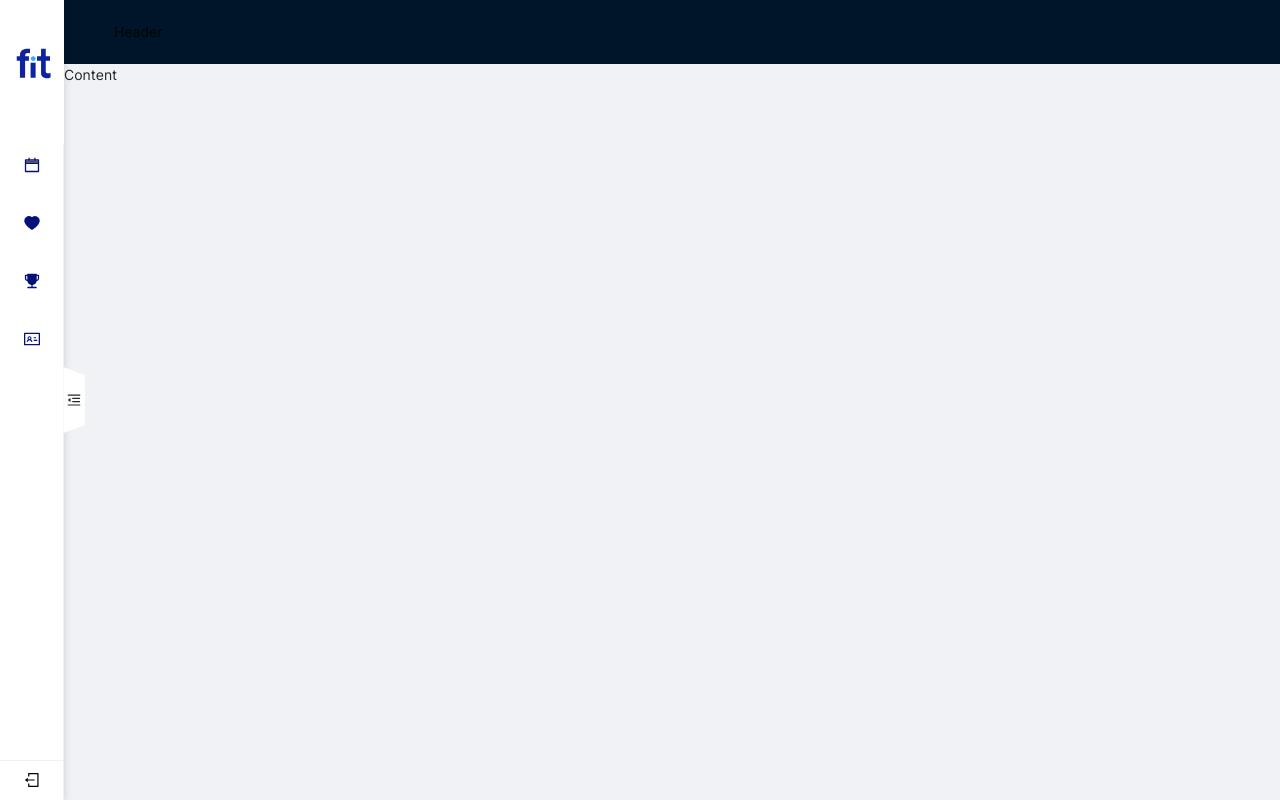
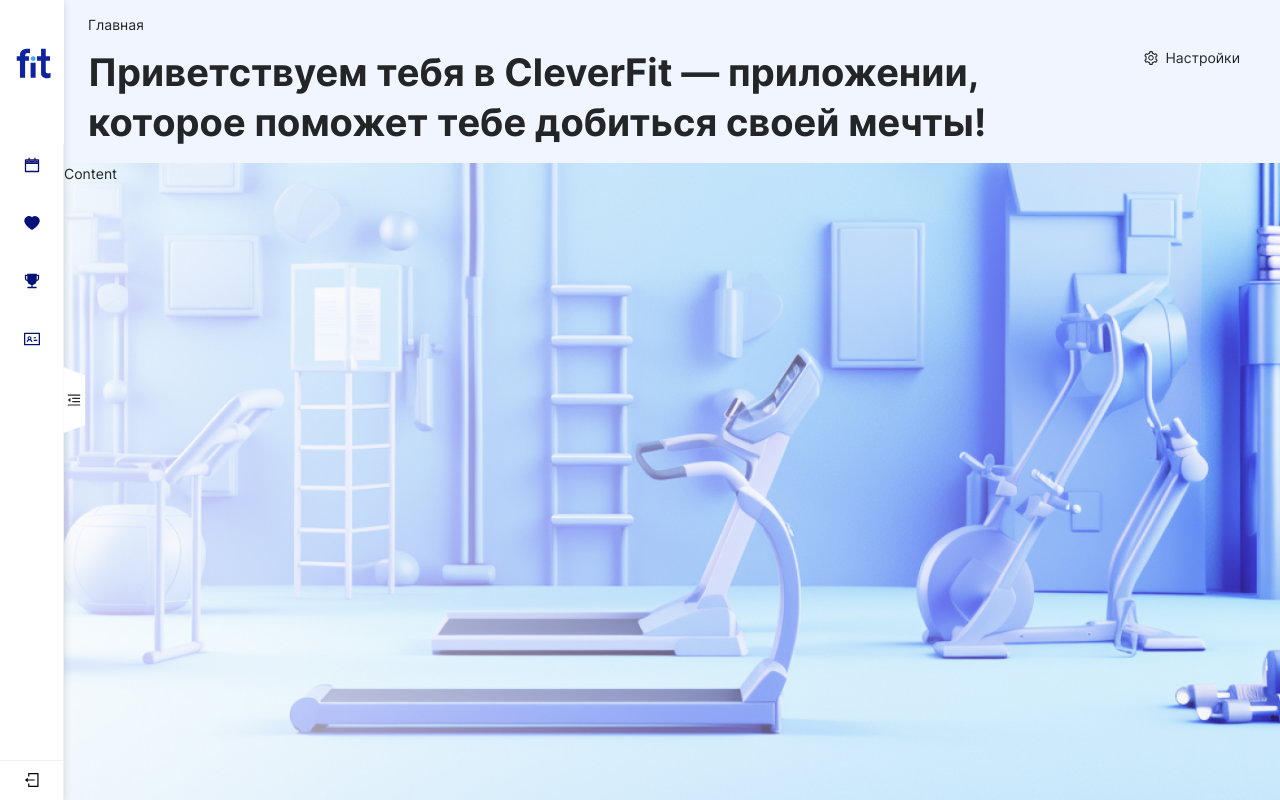
Before and after one commit to ClevertecFrontendLab/nester-dev, a React (Vite) app: page /#/ in a window 1280 px wide. Built offline with nearby package versions, Linux system fonts and the light colour scheme.

Commit message:
feat: implement Header component

```diff
--- a/src/components/index.ts
+++ b/src/components/index.ts
@@ -1 +1,2 @@
 export { default as Aside } from './layout/Aside/Aside';
+export { default as Header } from './layout/Header/Header';
--- a/src/components/layout/Aside/Aside.module.scss
+++ b/src/components/layout/Aside/Aside.module.scss
@@ -14,6 +14,10 @@
 
     @media (max-width: $breakpoint-md) {
         padding-top: 0;
+    }
+
+    @media (max-width: $breakpoint-xs) {
+        position: absolute;
     }
 }
 
--- /dev/null
+++ b/src/components/layout/Header/Header.module.scss
@@ -0,0 +1,43 @@
+@import "src/assets/styles/_breakpoints.scss";
+
+.header {
+    color: var(--character-light-title-85);
+
+    :global {
+        .ant-layout-header {
+            display: flex;
+            flex-direction: column;
+            height: auto;
+            gap: 8px;
+            padding: 16px 24px;
+            background: var(--primary-light-1);
+
+            @media (max-width: $breakpoint-xs) {
+                gap: 0;
+            }
+        }
+
+        h1.ant-typography {
+            margin-right: auto;
+            margin-bottom: 0 !important;
+            margin-top: 6px;
+            font-weight: 700;
+            font-size: 38px;
+            line-height: 130%;
+
+            @media (max-width: $breakpoint-lg) {
+                font-weight: 500;
+                font-size: 24px;
+            }
+
+            @media (max-width: $breakpoint-xs) {
+                font-size: 20px;
+                font-weight: 500;
+            }
+        }
+    }
+
+    &_breadcrumb {
+        line-height: 130%;
+    }
+}
--- /dev/null
+++ b/src/components/layout/Header/Header.tsx
@@ -0,0 +1,34 @@
+import { FC } from 'react';
+import { Button, Layout, Row, Typography } from 'antd';
+import styles from './Header.module.scss';
+import { SettingOutlined } from '@ant-design/icons';
+import useMediaQuery from '@hooks/useMediaQuery.ts';
+
+const Header: FC = () => {
+    const isLargerMd = useMediaQuery('(min-width: 992px)');
+    const isLessXs = useMediaQuery('(max-width: 480px)');
+
+    return (
+        <div className={styles.header}>
+            <Layout.Header>
+                <Typography.Text className={styles.header_breadcrumb}>Главная</Typography.Text>
+                <Row wrap={false}>
+                    <Typography.Title level={1}>
+                        Приветствуем тебя в CleverFit — приложении,
+                        <br /> которое поможет тебе добиться своей мечты!
+                    </Typography.Title>
+
+                    <Button
+                        type={!isLessXs ? 'text' : 'default'}
+                        icon={(isLargerMd || isLessXs) && <SettingOutlined />}
+                        shape={isLessXs && 'circle'}
+                    >
+                        {!isLessXs && 'Настройки'}
+                    </Button>
+                </Row>
+            </Layout.Header>
+        </div>
+    );
+};
+
+export default Header;
--- a/src/components/ui/Menu/config.tsx
+++ b/src/components/ui/Menu/config.tsx
@@ -24,7 +24,10 @@
     getItem(
         'Календарь',
         'sub1',
-        <CalendarTwoTone style={{ fontSize: 16 }} twoToneColor={'var(--primary-light-9)'} />,
+        <CalendarTwoTone
+            style={{ fontSize: 16 }}
+            twoToneColor={['var(--primary-light-9)', 'var(--primary-light-9)']}
+        />,
     ),
 
     getItem('Тренировки', 'sub2', <HeartFilled style={{ fontSize: 16 }} />),
--- a/src/hooks/index.ts
+++ b/src/hooks/index.ts
@@ -1 +1,3 @@
 export { useAppDispatch, useAppSelector } from './typed-react-redux-hooks';
+export { useMediaQuery } from './useMediaQuery.ts';
+export { useEventListener } from './useEventListener.ts';
--- /dev/null
+++ b/src/hooks/useEventListener.ts
@@ -0,0 +1,17 @@
+import { useEffect, useRef } from 'react';
+
+export default function useEventListener(eventType, callback, element = window) {
+    const callbackRef = useRef(callback);
+
+    useEffect(() => {
+        callbackRef.current = callback;
+    }, [callback]);
+
+    useEffect(() => {
+        if (element == null) return;
+        const handler = (e) => callbackRef.current(e);
+        element.addEventListener(eventType, handler);
+
+        return () => element.removeEventListener(eventType, handler);
+    }, [eventType, element]);
+}
--- /dev/null
+++ b/src/hooks/useMediaQuery.ts
@@ -0,0 +1,17 @@
+import { useEffect, useState } from 'react';
+import useEventListener from '@hooks/useEventListener.ts';
+
+export default function useMediaQuery(mediaQuery) {
+    const [isMatch, setIsMatch] = useState(false);
+    const [mediaQueryList, setMediaQueryList] = useState(null);
+
+    useEffect(() => {
+        const list = window.matchMedia(mediaQuery);
+        setMediaQueryList(list);
+        setIsMatch(list.matches);
+    }, [mediaQuery]);
+
+    useEventListener('change', (e) => setIsMatch(e.matches), mediaQueryList);
+
+    return isMatch;
+}
--- /dev/null
+++ b/src/pages/main-page/MainPage.module.scss
@@ -0,0 +1,10 @@
+.wrapper {
+    background: url("/src/assets/icons/main_page_light.jpg") center center/cover no-repeat;
+    width: 100%;
+    height: 100%;
+    min-height: 100vh;
+
+    :global(.ant-layout) {
+        background: unset;
+    }
+}
--- a/src/pages/main-page/main-page.tsx
+++ b/src/pages/main-page/main-page.tsx
@@ -1,16 +1,20 @@
 import { Layout } from 'antd';
-import { Aside } from '@components/index.ts';
+import { Aside, Header } from '@components/index.ts';
+import { FC } from 'react';
+import styles from './MainPage.module.scss';
 
-const { Header, Content } = Layout;
+const { Content } = Layout;
 
-export const MainPage: React.FC = () => {
+export const MainPage: FC = () => {
     return (
-        <Layout>
-            <Aside />
+        <div className={styles.wrapper}>
             <Layout>
-                <Header>Header</Header>
-                <Content>Content</Content>
+                <Aside />
+                <Layout style={{ flexShrink: 0 }}>
+                    <Header />
+                    <Content>Content</Content>
+                </Layout>
             </Layout>
-        </Layout>
+        </div>
     );
 };
```
Also changed, not shown: src/assets/icons/main_page_light.jpg (added).
